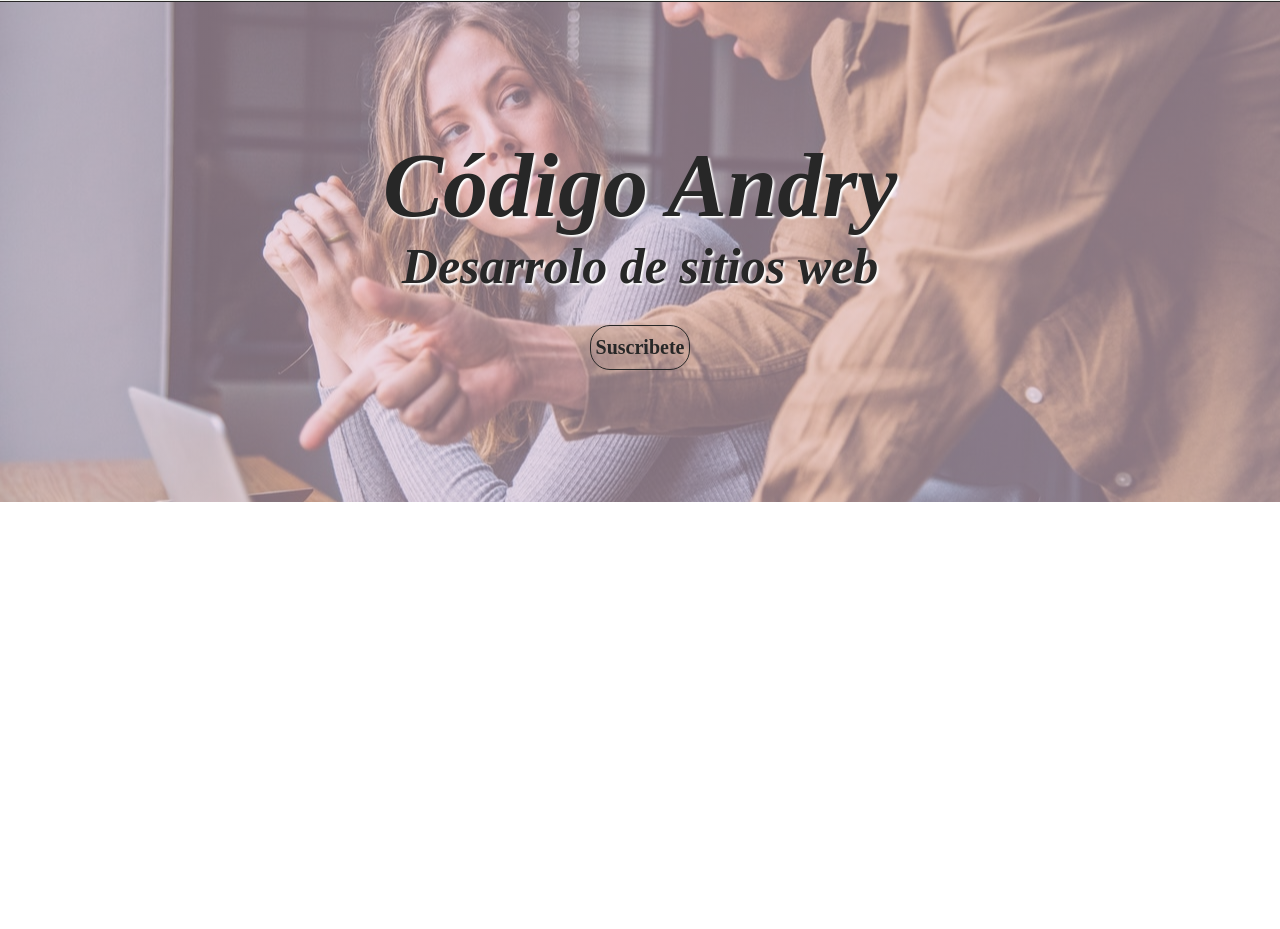
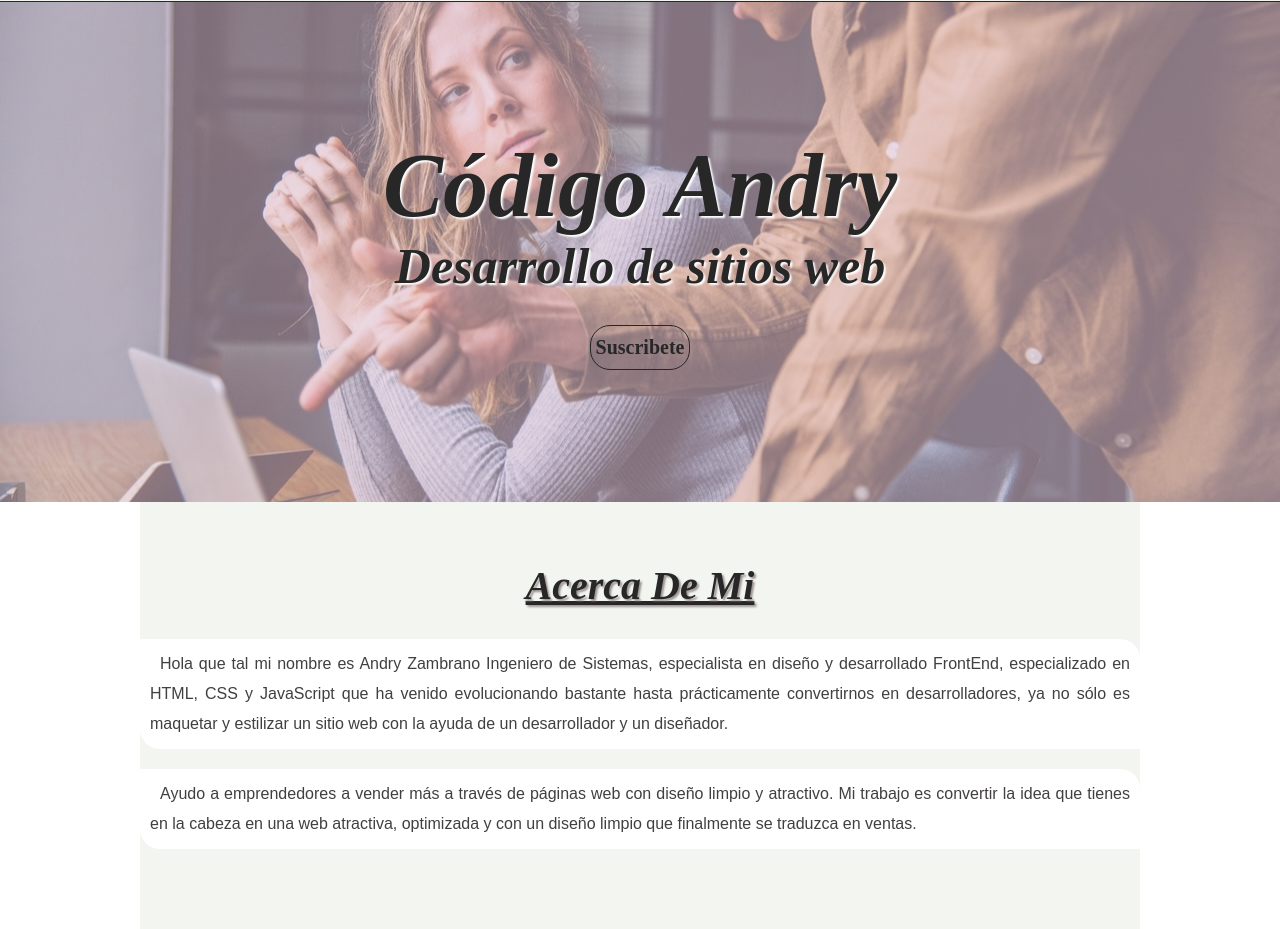
Before and after one commit to andryaby/andryaby.github.io, a plain HTML site: page index.html in a window 1280 px wide. Shown: the part 109-1038 px from the top of the page. Before the commit the page ends 800 px from the top, so only its background shows below. Drawn offline with Linux system fonts and the light colour scheme.

Commit message:
parrafos

```diff
--- a/estilos.css
+++ b/estilos.css
@@ -138,7 +138,50 @@ h6 {
     color: #272727;
 }
 
-@media screen and (max-width:1000px) {
+.contenedor {
+    padding: 60px 0px;
+    width: 90%;
+    max-width: 1000px;
+    margin: auto;
+    overflow: hidden;
+}
+
+.sobre-mi{
+    width: 100%;
+    height: auto;
+    background-color: hsl(96, 20%, 95%);
+
+}
+
+.sobre-mi .titulo{
+    color: #272727;
+    font-size: 40px;
+    font-family: 'Times New Roman', Times, serif;
+    font-style: italic;
+    font-weight: 600;
+    text-align: center;
+    margin-bottom: 30px;
+    text-shadow: 2px 2px 2px rgb(158, 148, 148);
+    text-decoration: underline;
+}
+
+.parrafo-sobre-mi{
+    padding: 10px;
+    font-size: 16px;
+    font-family: sans-serif;
+    font-weight: 500;
+    color: #423f3f;
+    text-align: justify;
+    text-indent: 10px;
+    margin-bottom: 20px;
+    line-height: 30px;
+    background: #fff;
+    border-bottom-left-radius: 20px;
+    border-top-right-radius: 20px;
+}
+
+
+@media screen and (max-width:700px) {
 
     .cabecera-principal {
         flex-direction: column;
--- a/index.html
+++ b/index.html
@@ -29,10 +29,19 @@
 
         <div class="banner">
             <h1>Código Andry</h1>
-            <h2>Desarrolo de sitios web</h2>
+            <h2>Desarrollo de sitios web</h2>
             <a href="#">Suscribete</a>
         </div>
     </header>
+
+    <main>
+        <section class="sobre-mi contenedor">
+            <h1 class="titulo">Acerca De Mi</h1>
+            <p class="parrafo-sobre-mi">Hola que tal mi nombre es Andry Zambrano Ingeniero de Sistemas, especialista en  diseño y desarrollado FrontEnd, especializado en HTML, CSS y JavaScript que ha venido evolucionando bastante hasta prácticamente convertirnos en desarrolladores, ya no sólo es maquetar y estilizar un sitio web con la ayuda de un desarrollador y un diseñador.</p>
+
+            <p class="parrafo-sobre-mi"> Ayudo a emprendedores a vender más a través de páginas web con diseño limpio y atractivo. Mi trabajo es convertir la idea que tienes en la cabeza en una web atractiva, optimizada y con un diseño limpio que finalmente se traduzca en ventas.</p>
+        </section>
+    </main>
 </body>
 
 </html>
```
